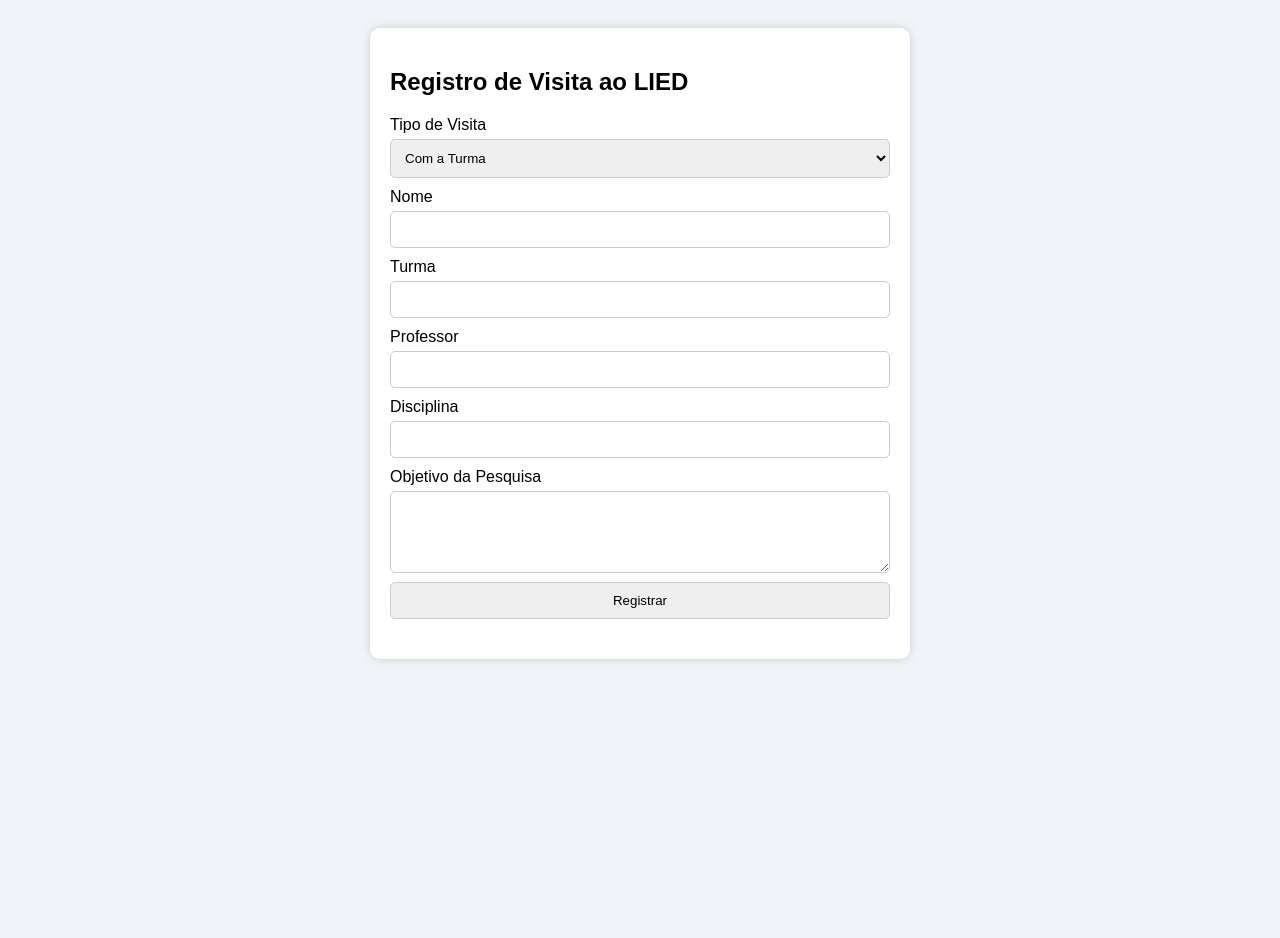
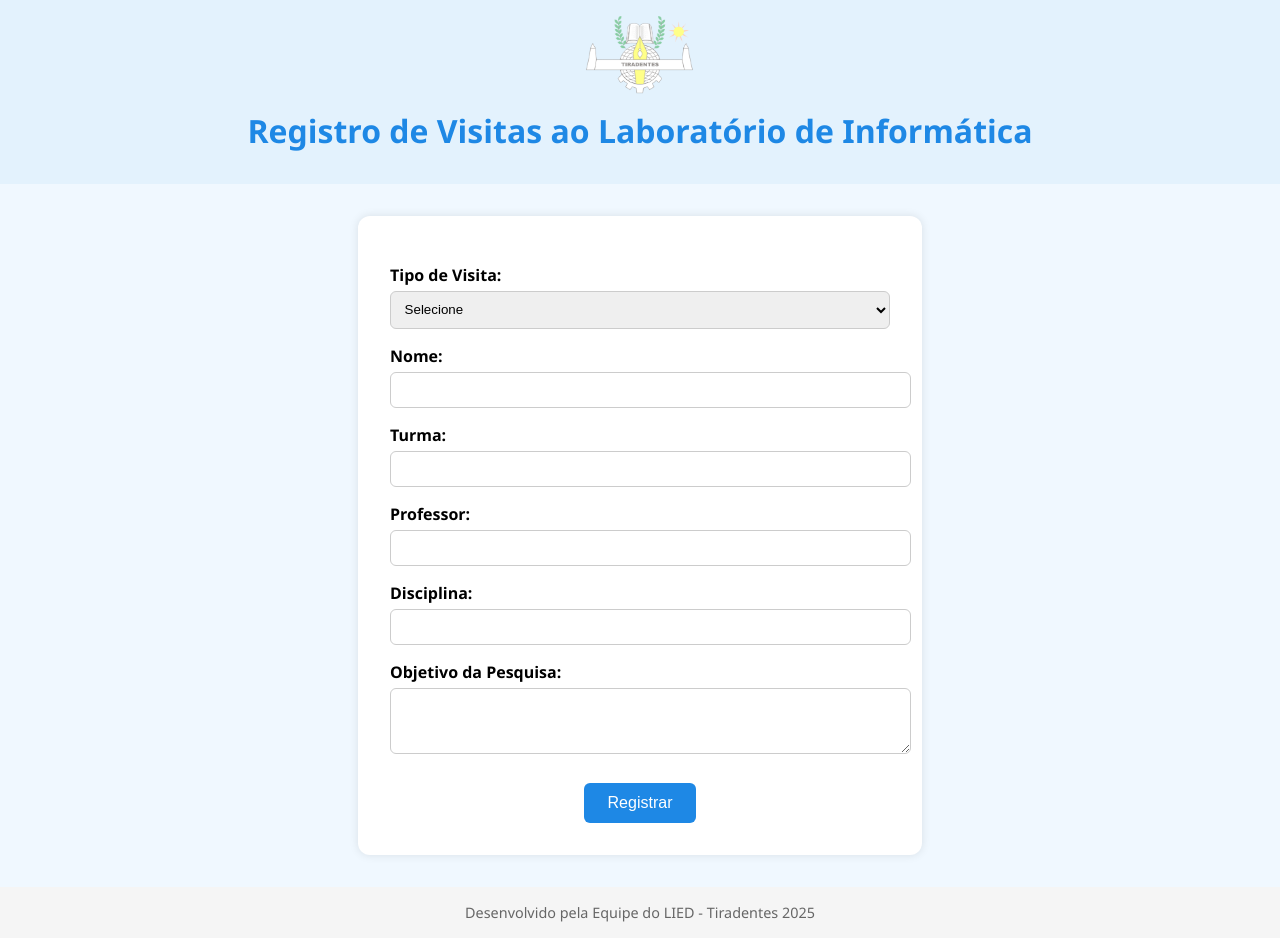
Before and after one commit to Lied-Tiradentes/registro-laboratorio, a plain HTML site: page index.html in a window 1280 px wide. Before the commit the page ends 800 px from the top, so only its background shows below. Drawn offline with Linux system fonts and the light colour scheme.

Commit message:
Update index.html

```diff
--- a/index.html
+++ b/index.html
@@ -1,86 +1,148 @@
 <!DOCTYPE html>
-<html lang="pt-br">
+<html lang="pt-BR">
 <head>
   <meta charset="UTF-8">
+  <title>Registro de Visitas ao LIED</title>
   <meta name="viewport" content="width=device-width, initial-scale=1.0">
-  <title>Registro LIED</title>
+  <link rel="icon" href="favicon.ico" type="image/x-icon">
+
   <style>
-    body { font-family: Arial, sans-serif; padding: 20px; background: #f0f4f8; }
-    form { background: #fff; padding: 20px; border-radius: 10px; max-width: 500px; margin: auto; box-shadow: 0 0 10px #ccc; }
-    label { display: block; margin-top: 10px; }
-    input, select, textarea, button {
-      width: 100%; padding: 10px; margin-top: 5px;
-      border-radius: 5px; border: 1px solid #ccc; box-sizing: border-box;
+    body {
+      font-family: 'Segoe UI', sans-serif;
+      background-color: #f0f8ff;
+      margin: 0;
+      padding: 0;
+      text-align: center;
     }
-    #mensagem { margin-top: 20px; font-weight: bold; text-align: center; }
+
+    header {
+      background-color: #e3f2fd;
+      padding: 1rem;
+    }
+
+    header img {
+      height: 80px;
+    }
+
+    h1 {
+      margin: 0.5rem 0 1rem;
+      color: #1e88e5;
+    }
+
+    form {
+      background-color: #ffffff;
+      margin: 2rem auto;
+      padding: 2rem;
+      border-radius: 12px;
+      box-shadow: 0 0 10px rgba(0,0,0,0.1);
+      max-width: 500px;
+    }
+
+    label {
+      display: block;
+      margin: 1rem 0 0.3rem;
+      font-weight: 600;
+      text-align: left;
+    }
+
+    input, select, textarea {
+      width: 100%;
+      padding: 0.6rem;
+      border: 1px solid #ccc;
+      border-radius: 6px;
+    }
+
+    button {
+      margin-top: 1.5rem;
+      padding: 0.7rem 1.5rem;
+      background-color: #1e88e5;
+      color: white;
+      border: none;
+      border-radius: 6px;
+      font-size: 1rem;
+      cursor: pointer;
+    }
+
+    button:hover {
+      background-color: #1565c0;
+    }
+
+    footer {
+      margin-top: 2rem;
+      padding: 1rem;
+      background-color: #f5f5f5;
+      font-size: 0.9rem;
+      color: #666;
+    }
   </style>
 </head>
 <body>
-  <form id="formulario">
-    <h2>Registro de Visita ao LIED</h2>
 
-    <label for="tipoVisita">Tipo de Visita</label>
+  <header>
+    <img src="Logo da Escola Fundo Transparente.png" alt="Logo da Escola Tiradentes">
+    <h1>Registro de Visitas ao Laboratório de Informática</h1>
+  </header>
+
+  <form id="registroForm">
+    <label for="tipoVisita">Tipo de Visita:</label>
     <select id="tipoVisita" required>
-      <option value="Turma">Com a Turma</option>
+      <option value="">Selecione</option>
       <option value="Avulso">Avulso</option>
+      <option value="Com a Turma">Com a Turma</option>
     </select>
 
-    <label for="nome">Nome</label>
+    <label for="nome">Nome:</label>
     <input type="text" id="nome" required>
 
-    <label for="turma">Turma</label>
+    <label for="turma">Turma:</label>
     <input type="text" id="turma" required>
 
-    <label for="professor">Professor</label>
+    <label for="professor">Professor:</label>
     <input type="text" id="professor" required>
 
-    <label for="disciplina">Disciplina</label>
+    <label for="disciplina">Disciplina:</label>
     <input type="text" id="disciplina" required>
 
-    <label for="objetivo">Objetivo da Pesquisa</label>
-    <textarea id="objetivo" rows="4" required></textarea>
+    <label for="objetivo">Objetivo da Pesquisa:</label>
+    <textarea id="objetivo" rows="3" required></textarea>
 
     <button type="submit">Registrar</button>
-    <div id="mensagem"></div>
   </form>
 
+  <footer>
+    Desenvolvido pela Equipe do LIED - Tiradentes 2025
+  </footer>
+
   <script>
-    const formulario = document.getElementById('formulario');
-    const mensagem = document.getElementById('mensagem');
-
-    formulario.addEventListener('submit', async (e) => {
+    document.getElementById("registroForm").addEventListener("submit", async function(e) {
       e.preventDefault();
-      mensagem.textContent = "Registrando...";
-      mensagem.style.color = "blue";
 
       const dados = {
-        tipoVisita: document.getElementById('tipoVisita').value,
-        nome: document.getElementById('nome').value,
-        turma: document.getElementById('turma').value,
-        professor: document.getElementById('professor').value,
-        disciplina: document.getElementById('disciplina').value,
-        objetivo: document.getElementById('objetivo').value
+        tipoVisita: document.getElementById("tipoVisita").value,
+        nome: document.getElementById("nome").value,
+        turma: document.getElementById("turma").value,
+        professor: document.getElementById("professor").value,
+        disciplina: document.getElementById("disciplina").value,
+        objetivo: document.getElementById("objetivo").value
       };
 
       try {
         const resposta = await fetch("https://script.google.com/macros/s/AKfycbz3QTmr3nwqlgjP2yTlv-bfs7N9GdO4L1ySI0H6aE0zJnmECYPCEhir8voBVpB-sC-bJQ/exec", {
           method: "POST",
-          mode: "cors",
+          body: JSON.stringify(dados),
           headers: {
             "Content-Type": "application/json"
-          },
-          body: JSON.stringify(dados)
+          }
         });
 
         const texto = await resposta.text();
-        mensagem.textContent = texto;
-        mensagem.style.color = "green";
-        formulario.reset();
+        alert(texto);
+        document.getElementById("registroForm").reset();
       } catch (erro) {
-        mensagem.textContent = "Erro ao registrar: " + erro.message;
-        mensagem.style.color = "red";
+        alert("Erro ao registrar: " + erro.message);
       }
     });
   </script>
+
 </body>
 </html>
```
